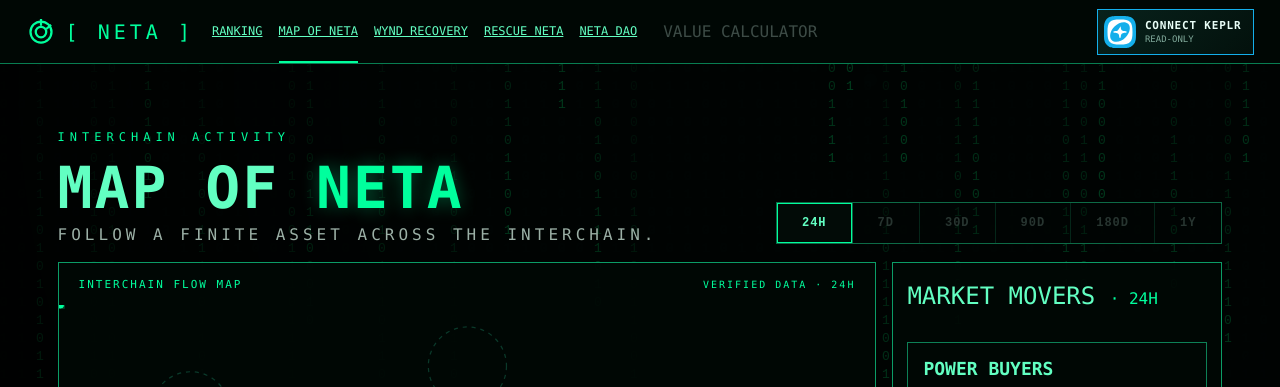
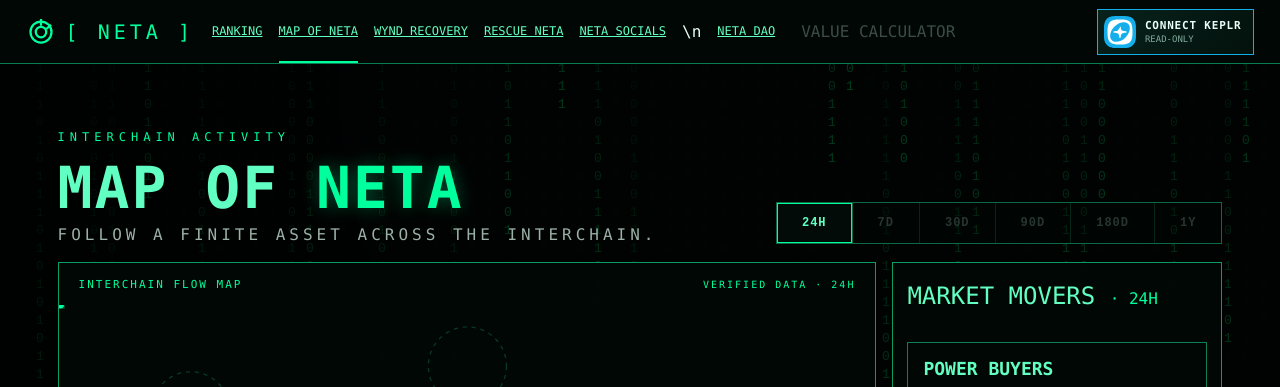
Before and after one commit to cristianoneta/neta-website, a website with bundled scripts: page map-of-neta.html in a window 1280 px wide. Shown: the top 387 px of the page. Built offline with nearby package versions, Linux system fonts and the light colour scheme; what @cosmjs/proto-signing would draw is missing.

Commit message:
Link NETA Socials from map-of-neta.html

```diff
--- a/map-of-neta.html
+++ b/map-of-neta.html
@@ -24,7 +24,7 @@
     <a class="active" aria-current="page" href="map-of-neta.html">MAP OF NETA</a>
     <a href="wynd-recovery.html">WYND RECOVERY</a>
     <a href="rescue-neta.html">RESCUE NETA</a>
-    <a href="neta-dao.html">NETA DAO</a>
+    <a href="neta-socials.html">NETA SOCIALS</a>\n    <a href="neta-dao.html">NETA DAO</a>
     <span class="nav-disabled" title="Coming next" aria-disabled="true">VALUE CALCULATOR</span>
   </nav>
   <div class="wallet-shell">
```
